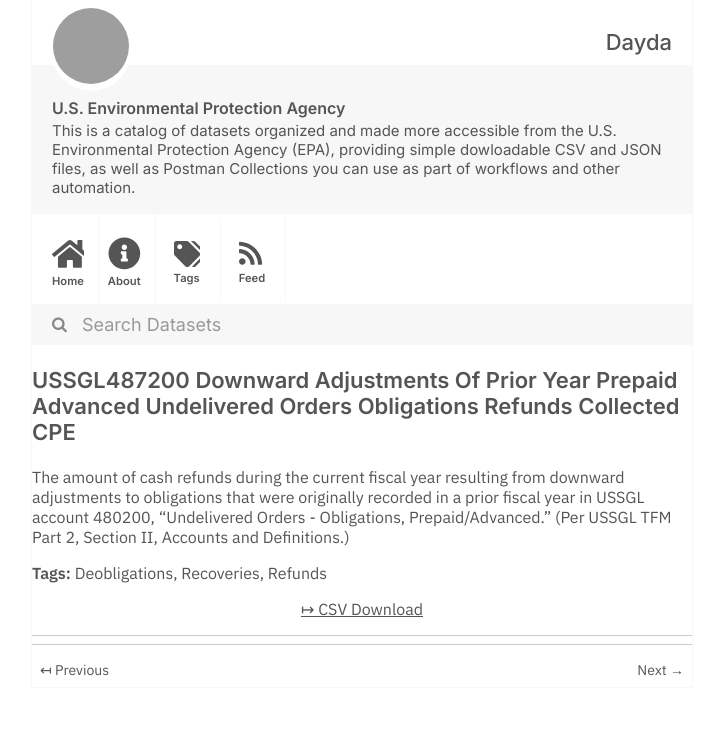
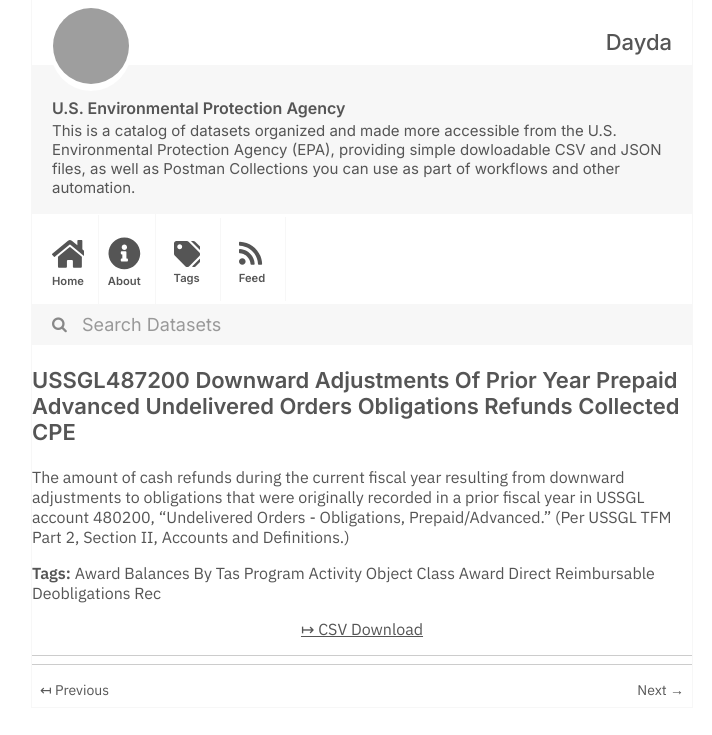
Before and after one commit to dayda-entities/us-environmental-protection-agency, a Jekyll site: the page built from _posts/2020-11-29-ussgl487200-downward-adjustmen.md, in a window 1280 px wide, cut to the strip 0-735 px from the top of the page. Shown: the whole strip, without its empty margins (278-990 px from the left). Built offline with Jekyll 4.4.1, drawn with Linux system fonts in a browser that asks for light colours; grey boxes are pictures that could not be loaded.

Commit message:
Publish Data

```diff
--- a/_posts/2020-11-29-ussgl487200-downward-adjustmen.md
+++ b/_posts/2020-11-29-ussgl487200-downward-adjustmen.md
@@ -1,15 +1,15 @@
 ---
 title: >-
-  USSGL487200 Downward Adjustments Of Prior Year Prepaid Advanced Undelivered
+  USSGL487200 Downward Adjustments Of Prior Year  Prepaid Advanced Undelivered
   Orders Obligations Refunds Collected CPE
-created: '2020-11-29T22:03:39.382076'
-modified: '2020-11-29T22:03:39.382086'
+created: '2020-11-29T22:03:35.015636'
+modified: '2020-11-29T22:03:35.015642'
 state: active
 type: dataset
 tags:
-  - Deobligations
-  - Recoveries
-  - Refunds
+  - >-
+    Award Balances By Tas Program Activity Object Class Award Direct
+    Reimbursable Deobligations Rec
 groups: []
 csv_url: >-
   https://files.usaspending.gov/agency_submissions/Raw%20DATA%20Act%20Files/index.html
```
